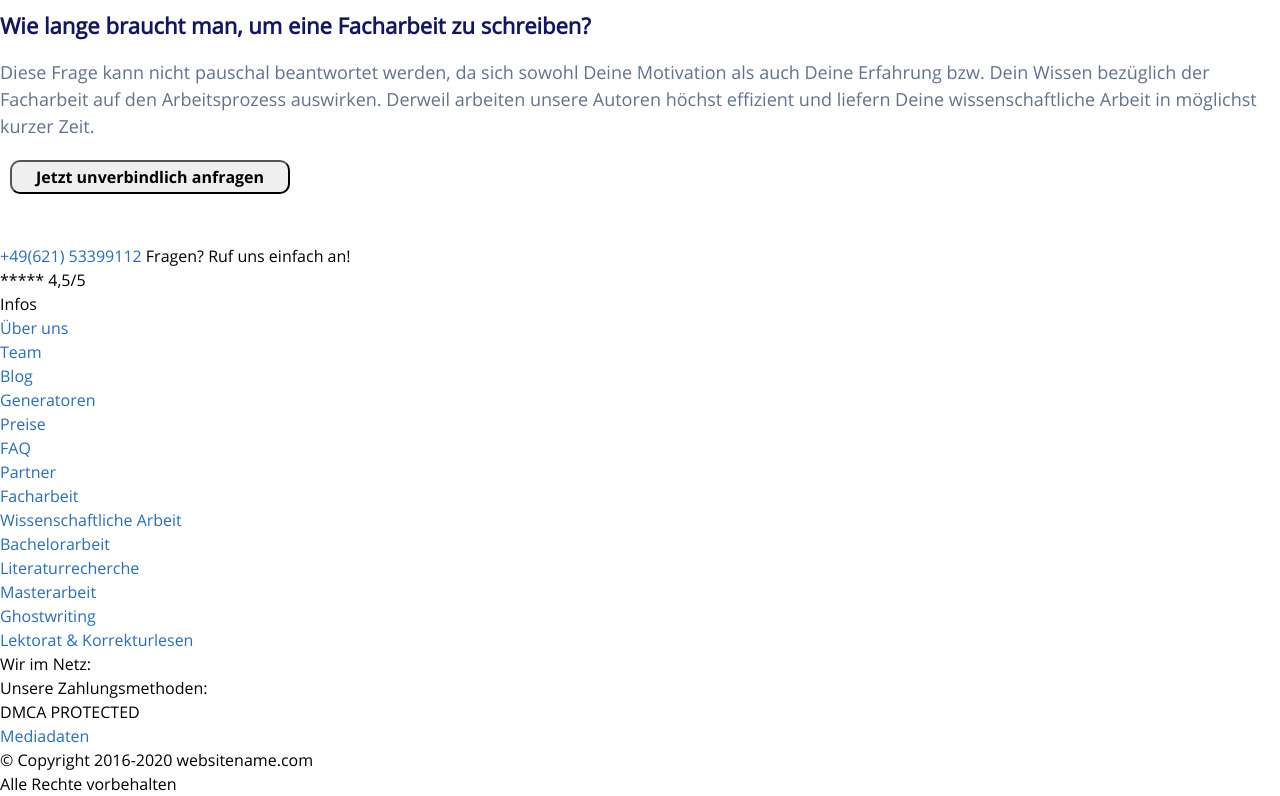
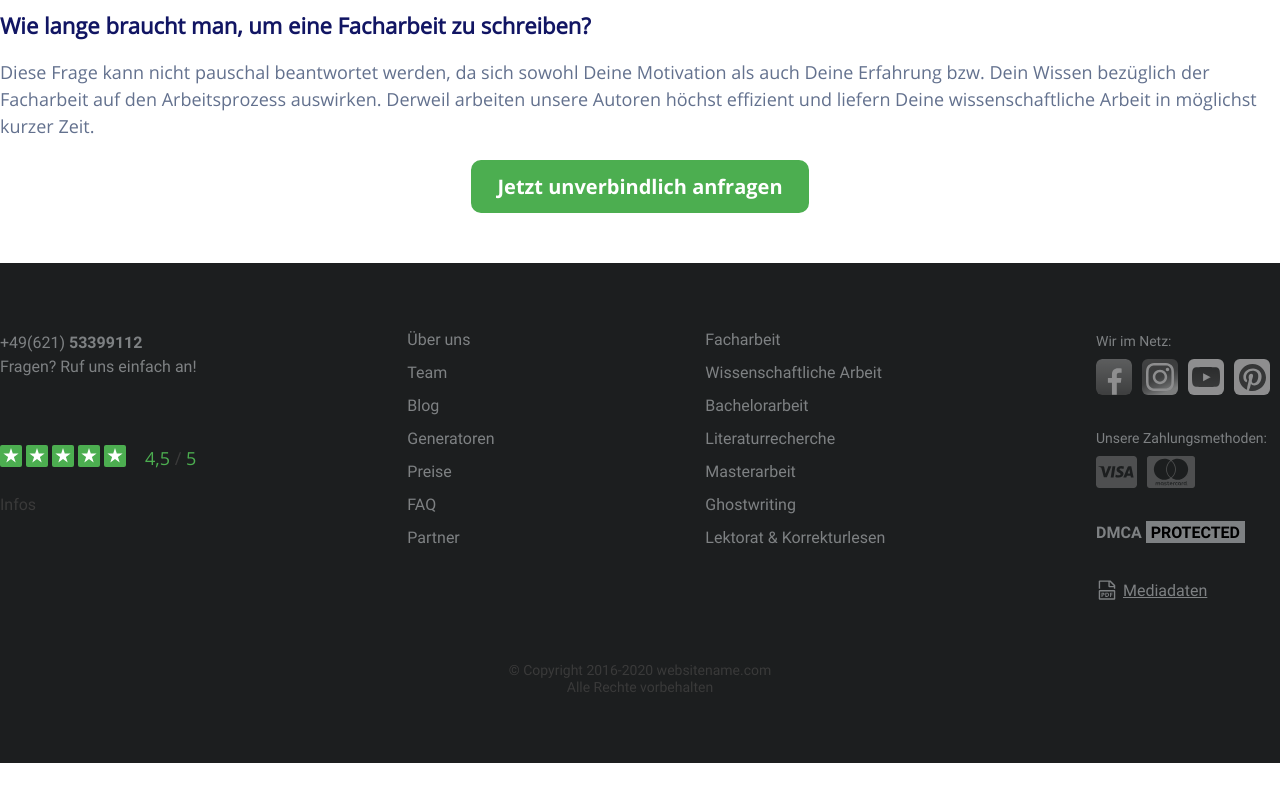
Before and after one commit to SviatoslavMar/test-task, a website built with webpack: page src/index.html in a window 1280 px wide. Shown: the part 6780-7576 px from the top of the page. After the commit the page ends 7543 px from the top, so only its background shows below. Built offline with nearby package versions, Linux system fonts and the light colour scheme; some packages are replaced by stand-ins of ours.

Commit message:
Added styles for footer

```diff
--- a/src/index.html
+++ b/src/index.html
@@ -392,7 +392,7 @@
              </div>
            </div>
 
-           <button class="btn">
+           <button class="btn btn-green btn-middle">
              Jetzt unverbindlich anfragen
            </button>
          </div>
@@ -404,97 +404,122 @@
       <div class="container">
 
         <div class="footer-content">
-          <div class="footer-item">
-            <a href="tel:+4962153399112">+49(621) 53399112</a>
-            <span> Fragen? Ruf uns einfach an!</span>
+          <div class="footer-cell">
+            <div class="footer-contact">
+              <a href="tel:+4962153399112" class="footer-phone">+49(621) <span class="footer-phone_bold">53399112</span></a>
+              <p class="footer-contact_text"> Fragen? Ruf uns einfach an!</p>
+            </div>
 
             <div class="footer-rating">
-              ***** 4,5/5
+              <span class="footer-rating_star">
+                <img src="images/icons/star.svg" alt="star">
+              </span>
+              <span class="footer-rating_star">
+                <img src="images/icons/star.svg" alt="star">
+              </span>
+              <span class="footer-rating_star">
+                <img src="images/icons/star.svg" alt="star">
+              </span>
+              <span class="footer-rating_star">
+                <img src="images/icons/star.svg" alt="star">
+              </span>
+              <span class="footer-rating_star">
+                <img src="images/icons/star.svg" alt="star">
+              </span>
+
+              <p class="footer-rating_text">
+                4,5
+                <span class="footer-rating_break">/</span>
+                5
+              </p>
             </div>
 
-            <div>
+            <div class="footer-dropdown">
               Infos
             </div>
           </div>
 
-          <div class="footer-item">
-            <ul>
-              <li>
-                <a href="#">Über uns</a>
+          <div class="footer-cell">
+            <ul class="footer-list">
+              <li class="footer-item">
+                <a href="#" class="footer-item_link">Über uns</a>
               </li>
-              <li>
-                <a href="#">Team</a>
+              <li class="footer-item">
+                <a href="#" class="footer-item_link">Team</a>
               </li>
-              <li>
-                <a href="#">Blog</a>
+              <li class="footer-item">
+                <a href="#" class="footer-item_link">Blog</a>
               </li>
-              <li>
-                <a href="#">Generatoren</a>
+              <li class="footer-item">
+                <a href="#" class="footer-item_link">Generatoren</a>
               </li>
-              <li>
-                <a href="#">Preise</a>
+              <li class="footer-item">
+                <a href="#" class="footer-item_link">Preise</a>
               </li>
-              <li>
-                <a href="#">FAQ</a>
+              <li class="footer-item">
+                <a href="#" class="footer-item_link">FAQ</a>
               </li>
-              <li>
-                <a href="#">Partner</a>
+              <li class="footer-item">
+                <a href="#" class="footer-item_link">Partner</a>
               </li>
             </ul>
           </div>
 
-          <div class="footer-item">
-            <ul>
-              <li>
-                <a href="#">Facharbeit</a>
+          <div class="footer-cell">
+            <ul class="footer-list">
+              <li class="footer-item">
+                <a href="#" class="footer-item_link">Facharbeit</a>
               </li>
-              <li>
-                <a href="#">Wissenschaftliche Arbeit</a>
+              <li class="footer-item">
+                <a href="#" class="footer-item_link">Wissenschaftliche Arbeit</a>
               </li>
-              <li>
-                <a href="#">Bachelorarbeit</a>
+              <li class="footer-item">
+                <a href="#" class="footer-item_link">Bachelorarbeit</a>
               </li>
-              <li>
-                <a href="#">Literaturrecherche</a>
+              <li class="footer-item">
+                <a href="#" class="footer-item_link">Literaturrecherche</a>
               </li>
-              <li>
-                <a href="#">Masterarbeit</a>
+              <li class="footer-item">
+                <a href="#" class="footer-item_link">Masterarbeit</a>
               </li>
-              <li>
-                <a href="#">Ghostwriting</a>
+              <li class="footer-item">
+                <a href="#" class="footer-item_link">Ghostwriting</a>
               </li>
-              <li>
-                <a href="#">Lektorat & Korrekturlesen</a>
+              <li class="footer-item">
+                <a href="#" class="footer-item_link">Lektorat & Korrekturlesen</a>
               </li>
             </ul>
           </div>
 
-          <div class="footer-item">
-            <div>Wir im Netz:</div>
-            <div class="footer-social">
-              <a href="#" class="social-link"></a>
-              <a href="#" class="social-link"></a>
-              <a href="#" class="social-link"></a>
-              <a href="#" class="social-link"></a>
+          <div class="footer-cell">
+            <p class="footer-cell_text">Wir im Netz:</p>
+            <div class="footer-links">
+              <a href="#" class="footer-link footer-link_fb"></a>
+              <a href="#" class="footer-link footer-link_inst"></a>
+              <a href="#" class="footer-link footer-link_yt"></a>
+              <a href="#" class="footer-link footer-link_pt"></a>
             </div>
 
-            <div>Unsere Zahlungsmethoden:</div>
-            <div class="footer-card">
-              <a href="#"></a>
-              <a href="#"></a>
+            <p class="footer-cell_text">Unsere Zahlungsmethoden:</p>
+            <div class="footer-links">
+              <a href="#" class="footer-link footer-link_visa"></a>
+              <a href="#" class="footer-link footer-link_mastercard"></a>
             </div>
 
-            <div>
+            <div class="footer-dmca">
               DMCA
-              <span>PROTECTED</span>
+              <span class="footer-dmca_span">PROTECTED</span>
             </div>
 
-            <a href="#" type="file">Mediadaten</a>
+            <a href="#" type="file" class="footer-pdf">Mediadaten</a>
           </div>
         </div>
 
-        <div>© Copyright 2016-2020 websitename.com</div>
-        <div>Alle Rechte vorbehalten</div>
+        <div class="footer-copyright">
+          <p class="footer-copyright_text">© Copyright 2016-2020 websitename.com</p>
+          <p class="footer-copyright_text">Alle Rechte vorbehalten</p>
+        </div>
+
       </div>
     </footer>
 
--- a/src/index.scss
+++ b/src/index.scss
@@ -12,3 +12,5 @@
 @import "./styles/layout/calculator";
 @import "./styles/layout/stepper";
 @import "./styles/layout/slider";
+@import "./styles/layout/faq";
+@import "./styles/layout/footer";
--- a/src/styles/global/_typography.scss
+++ b/src/styles/global/_typography.scss
@@ -34,10 +34,30 @@
   url("./fonts/OpenSans-Bold.woff") format("woff");
 }
 
+@font-face {
+  font-family: "Roboto";
+  font-display: fallback;
+  font-style: normal;
+  src: url("./fonts/Roboto-Regular.ttf") format("ttf"),
+  url("./fonts/Roboto-Regular.woff2") format("woff2"),
+  url("./fonts/Roboto-Regular.woff") format("woff");
+}
+
+@font-face {
+  font-family: "Roboto-Bold";
+  font-display: fallback;
+  font-style: normal;
+  src: url("./fonts/Roboto-Bold.ttf") format("ttf"),
+  url("./fonts/Roboto-Bold.woff2") format("woff2"),
+  url("./fonts/Roboto-Bold.woff") format("woff");
+}
+
 $font-epilogue-bold: "Epiloque-Bold", "Georgia", serif;
 $font-epilogue: "Epiloque-Regular", sans-serif;
 $font-body: "OpenSans-Regular", sans-serif;
 $font-bold: "OpenSans-Bold", sans-serif;
+$font-roboto: "Roboto", sans-serif;
+$font-roboto-bold: "Roboto-Bold", sans-serif;
 
 $h1-font-size: 42px;
 $h2-font-size: 32px;
@@ -45,6 +65,7 @@ $h3-4-font-size: 22px;
 
 $p-font-size: 18px;
 $p-small-font-size: 16px;
+$copy-font-size: 14px;
 
 $btn-font-size: 20px;
 $btn-small-font-size: 16px;
--- /dev/null
+++ b/src/styles/layout/_faq.scss
@@ -0,0 +1,12 @@
+.faq {
+  display: flex;
+  justify-content: center;
+  flex-direction: column;
+  align-items: center;
+}
+
+.accordion {
+  &-item {
+
+  }
+}
--- /dev/null
+++ b/src/styles/layout/_footer.scss
@@ -0,0 +1,183 @@
+.footer {
+  background: $black-light;
+  padding: 67px 0;
+
+  .container {
+    display: flex;
+    flex-direction: column;
+    align-items: center;
+  }
+
+  &-content {
+    width: 100%;
+    display: flex;
+    justify-content: space-between;
+  }
+
+  &-cell {
+
+    &_text {
+      font-family: $font-roboto;
+      color: $medium-gray;
+      font-size: $copy-font-size;
+      margin-bottom: 8px;
+      padding-bottom: 0;
+    }
+  }
+
+  &-contact {
+    margin-bottom: 47px;
+
+    &_text {
+      font-size: $p-small-font-size;
+      font-family: $font-roboto;
+      color: $medium-gray;
+    }
+  }
+
+  &-phone {
+    color: $medium-gray;
+    font-family: $font-roboto;
+
+    &_bold {
+      font-family: $font-roboto-bold;
+    }
+
+    &:hover {
+      color: $green;
+    }
+  }
+
+  &-rating {
+    display: flex;
+
+    &_star {
+      width: 22px;
+      height: 22px;
+      display: block;
+      margin-right: 4px;
+    }
+
+    &_text {
+      color: $green;
+      padding-left: 15px;
+    }
+
+    &_break {
+      color: $dark-grey;
+    }
+  }
+
+  &-dropdown {
+    font-family: $font-roboto;
+    font-size: $p-small-font-size;
+    color: $dark-grey;
+  }
+
+  &-list {
+
+  }
+
+  &-item {
+
+    &_link {
+      display: block;
+      font-family: $font-roboto;
+      font-size: $p-small-font-size;
+      color: $medium-gray;
+      line-height: 18px;
+      margin-bottom: 15px;
+
+      &:hover {
+        color: $green;
+      }
+    }
+  }
+
+  &-links {
+    display: flex;
+    margin-bottom: 32px;
+  }
+
+  &-link {
+    width: 36px;
+    height: 36px;
+    display: block;
+    margin-right: 10px;
+    background-repeat: no-repeat;
+    background-size: contain;
+    filter: grayscale(1) opacity(0.5);
+
+    &_fb {
+      background-image: url('./images/icons/logos-facebook.svg');
+    }
+
+    &_inst {
+      background-image: url('./images/icons/logos-instagram.svg');
+    }
+
+    &_yt {
+      background-image: url('./images/icons/logos-youtube.svg');
+    }
+
+    &_pt {
+      background-image: url('./images/icons/logos-pinterest.svg');
+    }
+
+    &_visa {
+      width: 41px;
+      height: 32px;
+      background-image: url('./images/icons/visa.svg');
+    }
+
+    &_mastercard {
+      width: 48px;
+      height: 32px;
+      background-image: url('./images/icons/mastercard.svg');
+    }
+
+    &:hover {
+      filter: grayscale(0) opacity(1);
+    }
+  }
+
+  &-dmca {
+    font-family: $font-roboto-bold;
+    color: $medium-gray;
+    margin-bottom: 34px;
+
+    &_span {
+      background: $medium-gray;
+      color: $black;
+      padding: 0 5px;
+    }
+  }
+
+  &-pdf {
+    padding-left: 27px;
+    font-family: $font-roboto;
+    color: $medium-gray;
+    text-decoration: underline;
+    background-image: url('./images/icons/file-pdf.svg');
+    background-size: 22px 22px;
+    background-position: left center;
+    background-repeat: no-repeat;
+
+    &:hover {
+      color: $green;
+    }
+  }
+
+  &-copyright {
+    padding-top: 60px;
+    text-align: center;
+
+    &_text {
+      color: $dark-grey;
+      font-family: $font-roboto;
+      font-size: $copy-font-size;
+      line-height: 1.2;
+      padding: 0;
+    }
+  }
+}
--- a/src/styles/utils/_variables.scss
+++ b/src/styles/utils/_variables.scss
@@ -7,6 +7,8 @@ $light-blue: #286DBD;
 $blue: #111563;
 $green: #4CAE50;
 $dark: #423D59;
+$black-light: #1C1E1F;
+$medium-gray: #7E8183;
 
 $opacity-green: #E5FFF0;
 $opacity-blue: #E8F8FF;
```
Also changed, not shown: src/fonts/Roboto-Bold.ttf (added), src/fonts/Roboto-Bold.woff (added), src/fonts/Roboto-Bold.woff2 (added), src/fonts/Roboto-Regular.ttf (added), src/fonts/Roboto-Regular.woff (added), src/fonts/Roboto-Regular.woff2 (added), src/images/icons/file-pdf.svg (added), src/images/icons/mastercard.svg (renamed from src/images/icons/fa_cc-mastercard.svg), src/images/icons/visa.svg (renamed from src/images/icons/fa-brands_cc-visa.svg). Lines whose indentation alone changed are shown as unchanged.
